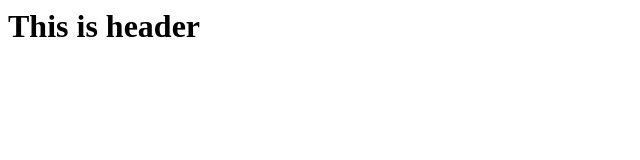
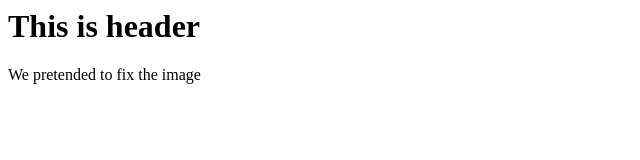
Before and after one commit to Teddykassa2/branch-local-remote, a plain HTML site: page index.html in a window 1280 px wide. Shown: the whole page, without its empty margins (0-640 px from the left). Drawn offline with Linux system fonts and the light colour scheme.

```diff
--- a/index.html
+++ b/index.html
@@ -1 +1,2 @@
 <h1> This is header</h1>
+<p>We pretended to fix the image</p>
```
